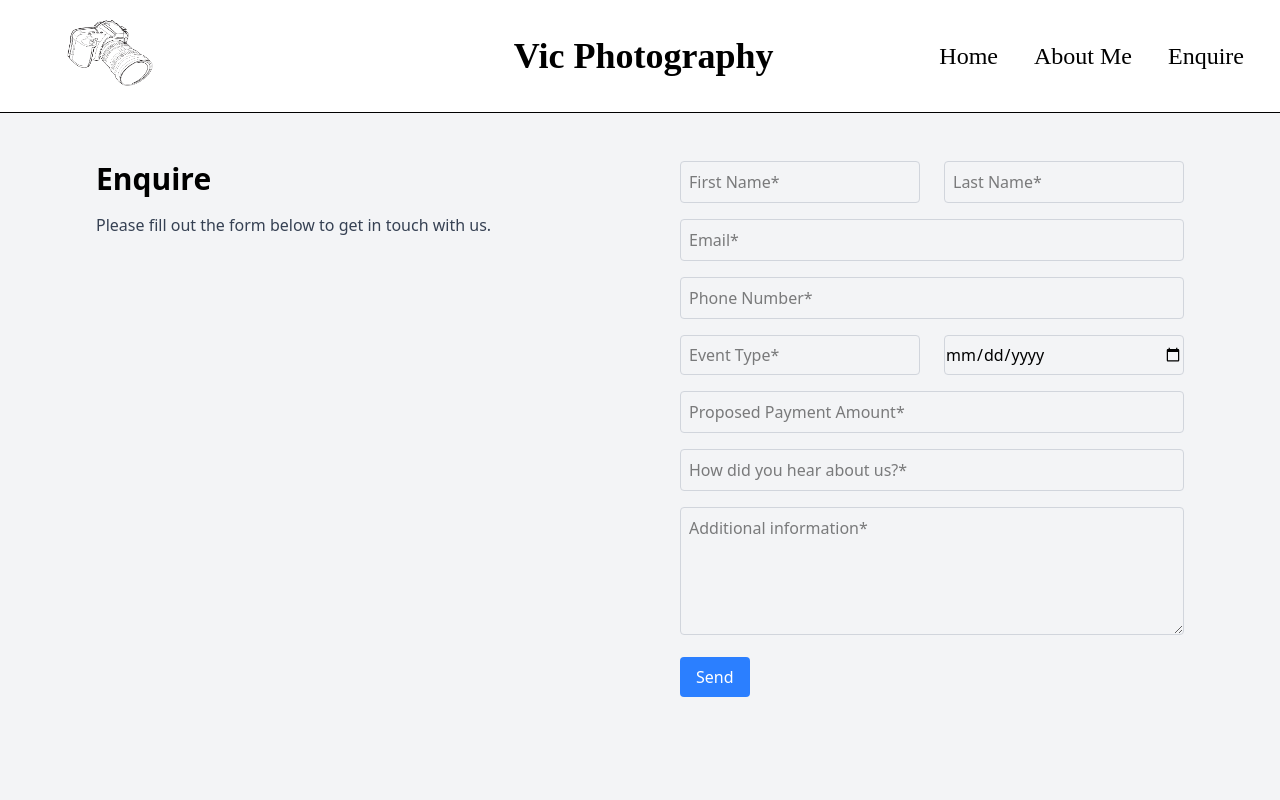
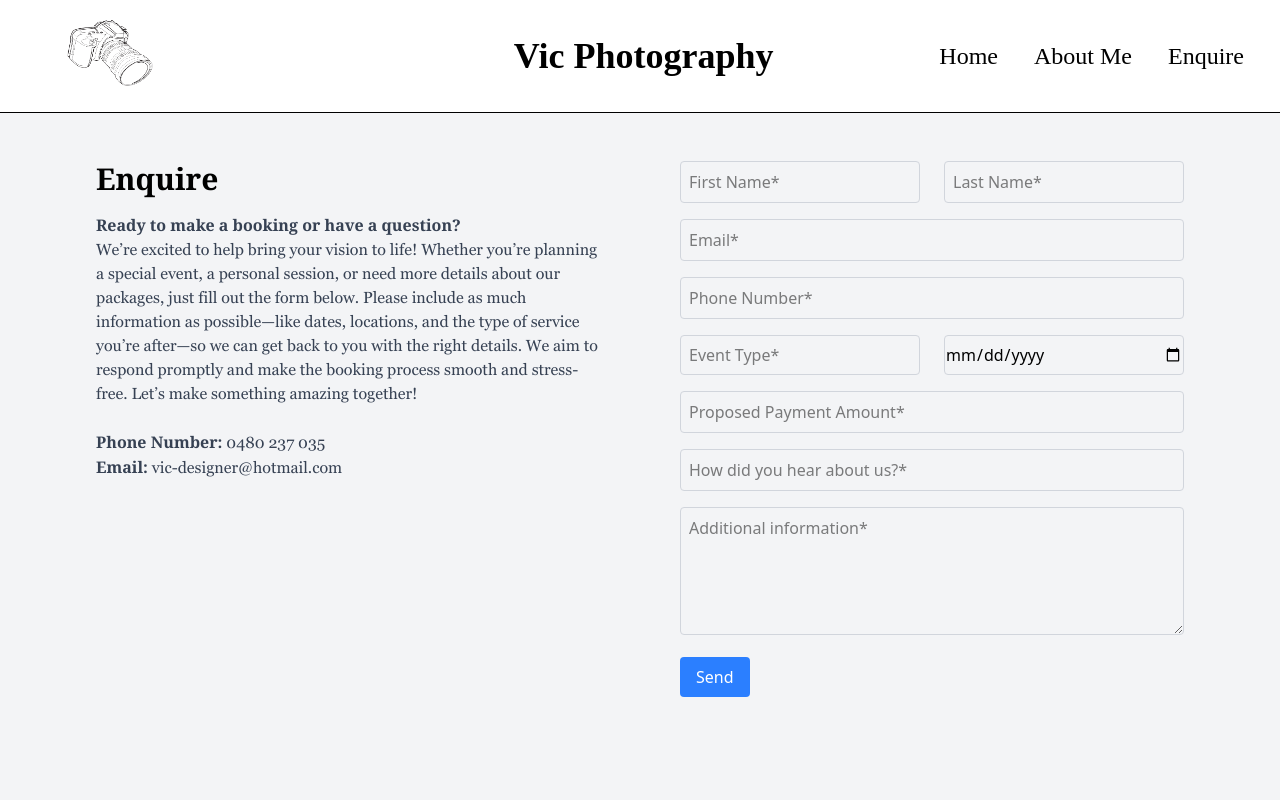
Before and after one commit to Christ-is-King07/AT3_SE, a React (Vite) app in the folder client/: page /enquire in a window 1280 px wide. Shown: the top 800 px of the page. Built offline with nearby package versions, Linux system fonts and the light colour scheme; a web font is replaced by a local one.

Commit message:
Add Georgia font and apply it to homepage, about me, and enquire sections

```diff
--- a/client/src/About_me.jsx
+++ b/client/src/About_me.jsx
@@ -1,9 +1,11 @@
 import React from "react";
+import weddinginchurch from "./assets/weddinginchurch.jpg";
 
 export default function About_me() {
     return(
-        <div className="flex flex-col items-center justify-center bg-gray-100 min-h-screen">
-            <div className="p-8 max-w-2xl w-full">
+        <div className="flex flex-col items-center justify-center bg-gray-100 min-h-screen"  style={{ fontFamily: "'Georgia', cursive" }}>
+            <img src={weddinginchurch} alt="WeddingInChurch" className="w-1200"/>
+            <div className="p-8 max-w-2xl w-full text-center">
                 <h1 className="text-3xl font-bold mb-4">About Me</h1>
                 <p className="mb-6">Hello! I'm a passionate photographer with a love for capturing life's most beautiful moments. My journey in photography began at a young age, and it has since evolved into a lifelong passion.</p>
                 <p className="mb-6">I specialize in various types of photography, including weddings, portraits, and landscapes. My goal is to create stunning images that tell a story and evoke emotions.</p>
--- a/client/src/Enquire.jsx
+++ b/client/src/Enquire.jsx
@@ -1,4 +1,5 @@
 import React from "react";
+import Georgia from "../public/fonts/Georgia.ttf"; // Adjust the path as necessary
 
 export default function Enquire() {
     const [formData, setFormData] = React.useState({
@@ -51,10 +52,17 @@ return (
     <div className="flex flex-col items-center justify-start bg-gray-100 min-h-screen pt-12">
         <div className="flex flex-col md:flex-row max-w-6xl w-full px-8 gap-20">
         {/* Left side: Heading and description */}
-        <div className="md:w-1/2">
+        <div className="md:w-1/2" style={{ fontFamily: "'Georgia', cursive" }}>
             <h1 className="text-3xl font-bold mb-4">Enquire</h1>
             <p className="text-gray-700">
-            Please fill out the form below to get in touch with us.
+                <b>Ready to make a booking or have a question?</b>
+                <br />
+                We’re excited to help bring your vision to life! Whether you’re planning a special event, a personal session, or need more details about our packages, just fill out the form below. Please include as much information as possible—like dates, locations, and the type of service you’re after—so we can get back to you with the right details. We aim to respond promptly and make the booking process smooth and stress-free. Let’s make something amazing together!
+                <br />
+                <br />
+                <b>Phone Number:</b> 0480 237 035
+                <br />
+                <b>Email:</b> <a href="mailto:">vic-designer@hotmail.com</a>
             </p>
         </div>
 
--- a/client/src/Home_page_content.jsx
+++ b/client/src/Home_page_content.jsx
@@ -9,7 +9,7 @@ import 'swiper/css';
 
   export default function HomePage() {
     return (
-        <div className="flex flex-col items-center justify-center bg-gray-100">
+        <div className="flex flex-col items-center justify-center bg-gray-100"  style={{ fontFamily: "'Georgia', cursive" }}>
             <img src={HarbourBridge} className="w-400 h-190" />
 
             <div className="flex flex-row items-center justify-between bg-gray-50 p-4 rounded drop-shadow-lg mt-4 w-325">
--- a/client/src/index.css
+++ b/client/src/index.css
@@ -35,3 +35,13 @@
 .font-myfont2 {
   font-family: 'Snell Roundhand', sans-serif;
 }
+
+@font-face {
+  font-family: 'Georgia';
+  src: url('../public/fonts/Georgia.ttf') format('truetype');
+  font-weight: normal;
+  font-style: normal;
+}
+.font-myfont {
+  font-family: 'Georgia', sans-serif;
+}
```
Also changed, not shown: client/public/fonts/Georgia.ttf (added), client/src/assets/weddinginchurch.jpg (added).
